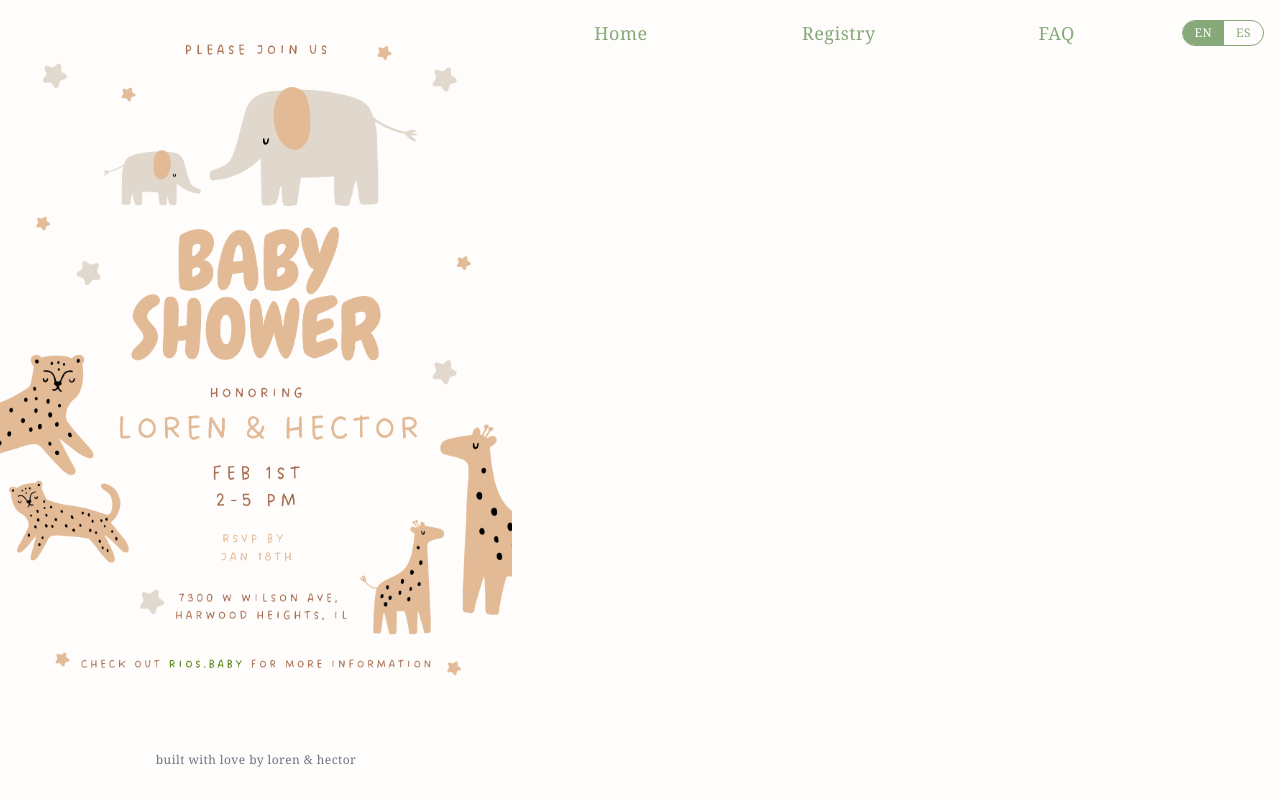
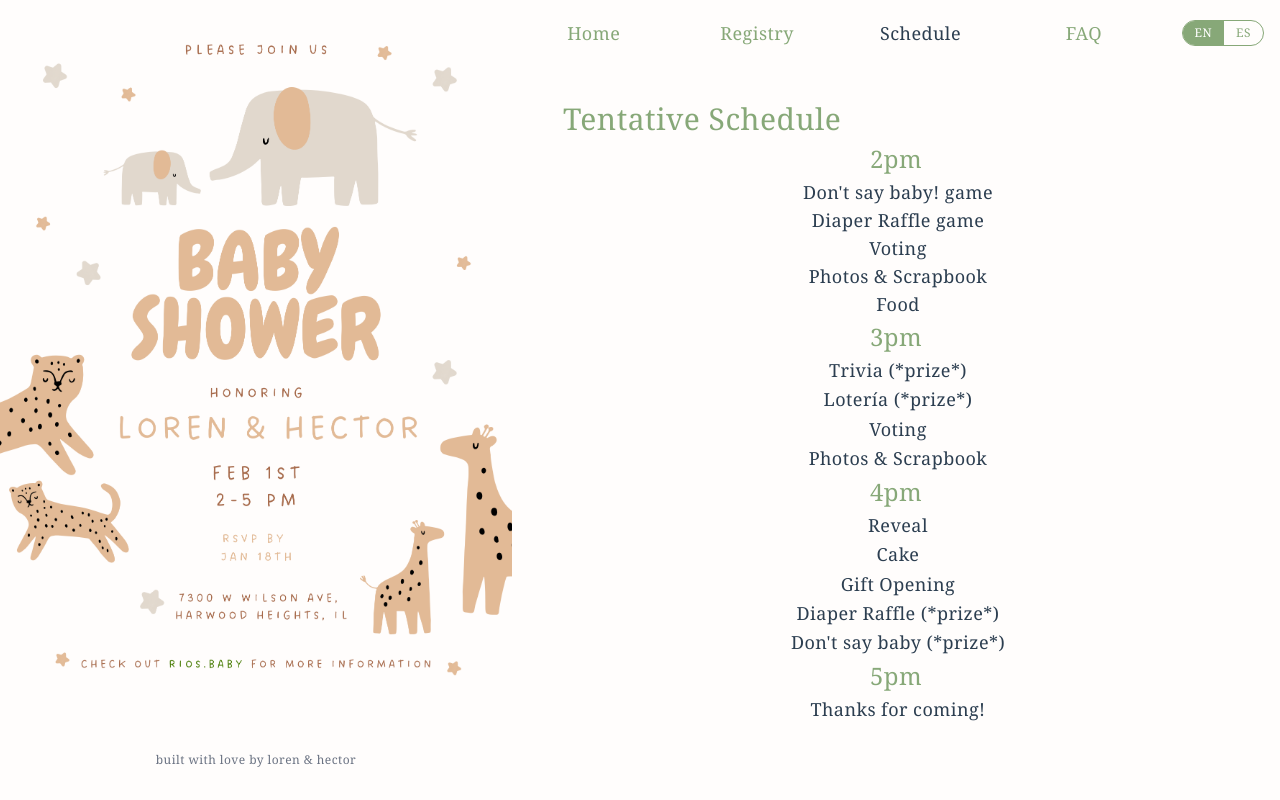
Before and after one commit to bighead-inc/big-baby-shower, a Vue app: page /schedule in a window 1280 px wide. Built offline with nearby package versions, Linux system fonts and the light colour scheme.

Commit message:
add tentative schedule

```diff
--- a/src/App.vue
+++ b/src/App.vue
@@ -7,8 +7,8 @@ import { useLanguage } from '@/composables/useLanguage'
 const { language, setLanguage } = useLanguage()
 
 const navLabels = {
-  en: { home: 'Home', registry: 'Registry', faq: 'FAQ' },
-  es: { home: 'Inicio', registry: 'Registro', faq: 'Preguntas' },
+  en: { home: 'Home', registry: 'Registry', schedule: 'Schedule', faq: 'FAQ' },
+  es: { home: 'Inicio', registry: 'Registro', schedule: 'Horario', faq: 'Preguntas' },
 }
 
 const footerText = {
--- a/src/router/index.js
+++ b/src/router/index.js
@@ -13,6 +13,11 @@ export const routes = [
     component: () => import('../views/RegistryView.vue'),
   },
   {
+    path: '/schedule',
+    name: 'schedule',
+    component: () => import('../views/ScheduleView.vue'),
+  },
+  {
     path: '/faq',
     name: 'faq',
     component: () => import('../views/FAQView.vue'),
--- /dev/null
+++ b/src/views/ScheduleView.vue
@@ -0,0 +1,77 @@
+<script setup>
+import { useLanguage } from '@/composables/useLanguage'
+
+const { language } = useLanguage()
+</script>
+
+<template>
+  <div class="schedule">
+    <!-- English Section -->
+    <section v-if="language === 'en'" class="space-y-2">
+      <h1 class="accent text-3xl/9">Tentative Schedule</h1>
+      <p class="flex items-center justify-center accent text-2xl/8 mb-3">2pm</p>
+      <ul class="pl-1 text-center">
+        <li>Don't say baby! game</li>
+        <li>Diaper Raffle game</li>
+        <li>Voting</li>
+        <li>Photos & Scrapbook</li>
+        <li>Food</li>
+      </ul>
+      <p class="flex items-center justify-center accent text-2xl/8 mb-3">3pm</p>
+      <ul class="pl-1 leading-relaxed text-center">
+        <li>Trivia (*prize*)</li>
+        <li>Lotería (*prize*)</li>
+        <li>Voting</li>
+        <li>Photos & Scrapbook</li>
+      </ul>
+
+      <p class="flex items-center justify-center accent text-2xl/8 mb-3">4pm</p>
+      <ul class="pl-1 leading-relaxed text-center">
+        <li>Reveal</li>
+        <li>Cake</li>
+        <li>Gift Opening</li>
+        <li>Diaper Raffle (*prize*)</li>
+        <li>Don't say baby (*prize*)</li>
+      </ul>
+
+      <p class="flex items-center justify-center accent text-2xl/8 mb-3">5pm</p>
+      <ul class="pl-1 leading-relaxed text-center">
+        <li>Thanks for coming!</li>
+      </ul>
+    </section>
+
+    <!-- Spanish Section -->
+    <section v-else class="space-y-2">
+      <h1 class="accent text-3xl/9">Horario Provisional</h1>
+        <p class="flex items-center justify-center accent text-2xl/8 mb-3">2pm</p>
+          <ul class="pl-1 text-center">
+            <li>No digas baby! juego</li>
+            <li>Rifa de Pañales</li>
+            <li>Votar</li>
+            <li>Fotos & Scrapbook</li>
+            <li>A comer!</li>
+          </ul>
+        <p class="flex items-center justify-center accent text-2xl/8 mb-3">3pm</p>
+          <ul class="pl-1 leading-relaxed text-center">
+            <li>Trivia (*premio*)</li>
+            <li>Lotería (*premio*)</li>
+            <li>Votar</li>
+            <li>Fotos & Scrapbook</li>
+          </ul>
+
+        <p class="flex items-center justify-center accent text-2xl/8 mb-3">4pm</p>
+          <ul class="pl-1 leading-relaxed text-center">
+            <li>Revelar</li>
+            <li>Pastel</li>
+            <li>Abrir Regalos</li>
+            <li>Rifa de Pañales(*premio*)</li>
+            <li>No digas baby! (*premio*)</li>
+          </ul>
+
+        <p class="flex items-center justify-center accent text-2xl/8 mb-3">5pm</p>
+          <ul class="pl-1 leading-relaxed text-center">
+            <li>Gracias por venir!</li>
+        </ul>
+    </section>
+  </div>
+</template>
```
